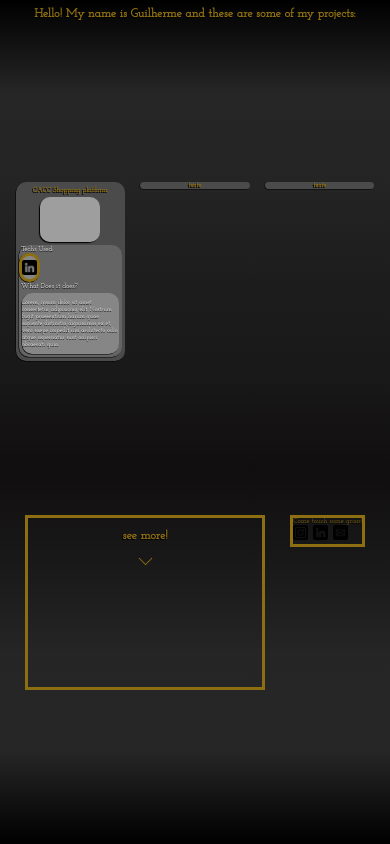
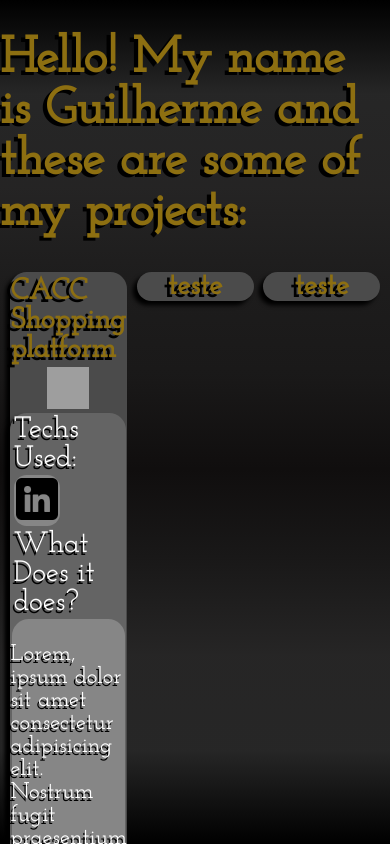
Before and after one commit to GuilhermeBn198/portfolio, a plain HTML site: page segunda.html in a window 390 px wide. Shown: the top 844 px of the page. Drawn offline with Linux system fonts and the light colour scheme; grey boxes are pictures that could not be loaded.

Commit message:
fixed some responsiveness issues and shadows

```diff
--- a/segunda.html
+++ b/segunda.html
@@ -22,20 +22,20 @@
 
 		<div class="centralizer">
 			<!--card 1-->
-			<div class="card">
+			<div class="card generalcontainer">
 				<div class="titlecard">
 					<h3 class="text mediumtext">CACC Shopping platform</h3>
 				</div>
 
-				<img id="cacc"src="assets\giphy.gif" alt="">
+				<img id="cacc generalcontainer"src="assets\giphy.gif" alt="">
 
 
-				<div class="informationcontainer">
+				<div class="informationcontainer generalcontainer">
 
 					<div class="techstitlecontainer">
 						<p class="informationtext mediumtext">Techs Used:</p>
 					</div>
-					<div class="techs">
+					<div class="techs ">
 						<img src="assets\linkedin.png" alt="">
 					</div>
 
@@ -49,12 +49,12 @@
 			</div>
 
 			<!--card 2-->
-			<div class="card">
+			<div class="card generalcontainer">
 				<h3 class="text mediumtext">teste</h3>
 			</div>
 
 			<!--card 3-->
-			<div class="card">
+			<div class="card generalcontainer">
 				<h3 class="text mediumtext">teste</h3>
 			</div>
 		</div>
--- a/styles/landing.css
+++ b/styles/landing.css
@@ -9,3 +9,8 @@
 #welcome:hover {
 	filter: blur(0rem);
   }
+
+.page{
+	align-items: center;
+
+}
--- a/styles/second.css
+++ b/styles/second.css
@@ -12,24 +12,28 @@
 	color: white;
 }
 .greatertext{
-	font-size: 12px;
+	font-size: 6vh;
 }
 .mediumtext {
-	font-size: 7px;
+	font-size: 3.5vh;
 	margin: 0;
 }
 .paragraph {
-	font-size: 6px;
+	font-size: 2.7vh;
 }
 
 p{
-	text-shadow: -0.1px 0.5px #000;
+	text-shadow: -0.2vh 0.3vh #000;
 }
 h1, h2, h3, h4, h5, h6{
-	text-shadow: -1px 0.8px #000;
+	text-shadow: -0.5vh 0.3vh #000;
 
 }
 /*container styles*/
+
+.generalcontainer{
+	box-shadow: -0.5vh 0.5vh 0.5vh black;
+}
 #header{
 	width: 100%;
 	height: fit-content;
@@ -38,17 +42,15 @@ h1, h2, h3, h4, h5, h6{
 }
 
 
-
 .card{
 	background-color: #4B4B4B;
-	width: 28%;
+	width: 30%;
 	height: 35%;
 	display: flex;
 	flex-direction: column;
 	justify-content: center;
 	align-items: center;
-	border-radius: 10px;
-	box-shadow: -0.5px 0.5px 0.5px black;
+	border-radius: 2vh;
 
 }
 
@@ -64,33 +66,27 @@ h1, h2, h3, h4, h5, h6{
 }
 
 .informationcontainer{
+	display: flex;
+	justify-content: center;
+	flex-direction: column;
 	background-color: #646464;
 	margin: 3%;
-	border-radius: 10px;
-	box-shadow: -0.5px 0.5px 0.5px black;
-
-
+	border-radius: 2vh;
 }
-
-
-
-
 
 .techstitlecontainer{
 	width: 100%;
-	margin-top: 1%;
-	margin-left: 2%;
+	margin-top: 2%;
+	margin-left: 3%;
 }
 .techs {
-	border: solid 3px #8D6F11;
 	width: fit-content;
 	height: fit-content;
 	background-color: #868686;
-	border-radius: 10px;
-	padding-top: 4%;
-	box-shadow: -0.5px 0.5px 0.5px black;
-
-
+	border-radius: 1.5vh;
+	padding: 2%;
+	margin-top: 2%;
+	margin-left: 3%;
 }
 
 
@@ -98,9 +94,8 @@ h1, h2, h3, h4, h5, h6{
 
 .descriptiontitlecontainer{
 	width: 100%;
-	margin-top: 1%;
-	margin-left: 2%;
-
+	margin-top: 3%;
+	margin-left: 3%;
 }
 
 .descriptioncontainer{
@@ -109,9 +104,9 @@ h1, h2, h3, h4, h5, h6{
 	background-color: #868686;
 	display: flex;
 	justify-content: center;
-	border-radius: 10px;
-	margin: 3px;
-	box-shadow: -0.5px 0.5px 0.5px black;
+	border-radius: 2vh;
+	margin: 2%;
+	padding: 1%;
 
 }
 
@@ -120,16 +115,14 @@ h1, h2, h3, h4, h5, h6{
 
 
 img{
-	width: 15px;
-	height: 15px;
+	width: 5vh;
+	height: 5vh;
 }
 
 #cacc{
 	width: 55%;
 	height: 55%;
 	border-radius: 10px;
-	box-shadow: -1px 1px 1px black;
-
 }
 
 
```
